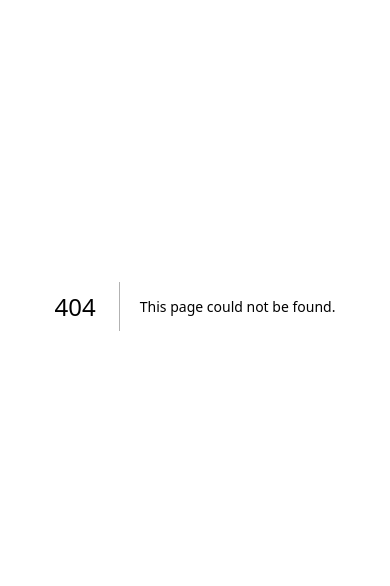
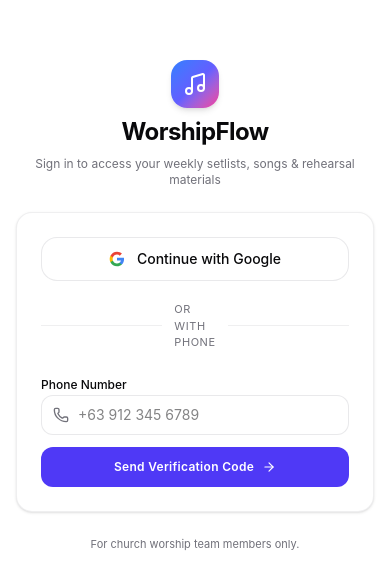
Before and after one commit to aeronautic005/WorshipFlow-Music-Application, a Next.js app: page /login in a window 390 px wide. Before the commit this address had no page. Shown: the part 116-702 px from the top of the page. Built offline with nearby package versions, Linux system fonts and the light colour scheme.

Commit message:
ui(auth): build login page with google and phone options

```diff
--- /dev/null
+++ b/src/app/login/page.tsx
@@ -0,0 +1,218 @@
+"use client"
+
+import { useState } from "react"
+import { useRouter } from "next/navigation"
+import { Music, Phone, ArrowRight, Loader2, AlertCircle, CheckCircle2 } from "lucide-react"
+import { signInWithGoogle, signInWithPhoneOtp, verifyPhoneOtp } from "@/lib/auth"
+
+export default function LoginPage() {
+  const router = useRouter()
+  const [phone, setPhone] = useState("")
+  const [otp, setOtp] = useState("")
+  const [step, setStep] = useState<"phone" | "otp">("phone")
+  const [loading, setLoading] = useState(false)
+  const [error, setError] = useState<string | null>(null)
+  const [success, setSuccess] = useState<string | null>(null)
+
+  const handleGoogleLogin = async () => {
+    try {
+      setLoading(true)
+      setError(null)
+      await signInWithGoogle()
+    } catch (err: unknown) {
+      setError(err instanceof Error ? err.message : "Failed to sign in with Google")
+      setLoading(false)
+    }
+  }
+
+  const handleSendOtp = async (e: React.FormEvent) => {
+    e.preventDefault()
+    if (!phone.trim()) {
+      setError("Please enter your phone number")
+      return
+    }
+
+    try {
+      setLoading(true)
+      setError(null)
+      await signInWithPhoneOtp(phone.trim())
+      setStep("otp")
+      setSuccess("Verification code sent to your phone")
+    } catch (err: unknown) {
+      setError(err instanceof Error ? err.message : "Failed to send verification code")
+    } finally {
+      setLoading(false)
+    }
+  }
+
+  const handleVerifyOtp = async (e: React.FormEvent) => {
+    e.preventDefault()
+    if (!otp.trim()) {
+      setError("Please enter the 6-digit verification code")
+      return
+    }
+
+    try {
+      setLoading(true)
+      setError(null)
+      await verifyPhoneOtp(phone.trim(), otp.trim())
+      router.push("/")
+      router.refresh()
+    } catch (err: unknown) {
+      setError(err instanceof Error ? err.message : "Invalid code. Please try again.")
+    } finally {
+      setLoading(false)
+    }
+  }
+
+  return (
+    <div className="min-h-screen flex flex-col justify-center items-center px-4 py-12 bg-background selection:bg-indigo-500/20">
+      <div className="w-full max-w-sm space-y-6">
+        {/* Header & Logo */}
+        <div className="text-center space-y-2">
+          <div className="inline-flex h-12 w-12 items-center justify-center rounded-2xl bg-gradient-to-br from-blue-500 via-indigo-500 to-pink-500 text-white shadow-md mx-auto mb-2">
+            <Music className="h-6 w-6" />
+          </div>
+          <h1 className="text-2xl font-bold tracking-tight">WorshipFlow</h1>
+          <p className="text-xs text-muted-foreground">
+            Sign in to access your weekly setlists, songs & rehearsal materials
+          </p>
+        </div>
+
+        {/* Error / Success Notices */}
+        {error && (
+          <div className="flex items-center gap-2 p-3 rounded-lg bg-destructive/10 border border-destructive/20 text-destructive text-xs">
+            <AlertCircle className="h-4 w-4 shrink-0" />
+            <span>{error}</span>
+          </div>
+        )}
+        {success && (
+          <div className="flex items-center gap-2 p-3 rounded-lg bg-emerald-500/10 border border-emerald-500/20 text-emerald-400 text-xs">
+            <CheckCircle2 className="h-4 w-4 shrink-0" />
+            <span>{success}</span>
+          </div>
+        )}
+
+        {/* Login Card */}
+        <div className="rounded-2xl border border-border/60 bg-card p-6 shadow-sm space-y-5">
+          {/* Google Button */}
+          <button
+            type="button"
+            onClick={handleGoogleLogin}
+            disabled={loading}
+            className="w-full flex items-center justify-center gap-3 h-11 px-4 rounded-xl border border-border/80 bg-background hover:bg-accent/50 text-sm font-medium transition-colors disabled:opacity-50"
+          >
+            <svg className="h-4 w-4" viewBox="0 0 24 24">
+              <path
+                d="M22.56 12.25c0-.78-.07-1.53-.2-2.25H12v4.26h5.92c-.26 1.37-1.04 2.53-2.21 3.31v2.77h3.57c2.08-1.92 3.28-4.74 3.28-8.09z"
+                fill="#4285F4"
+              />
+              <path
+                d="M12 23c2.97 0 5.46-.98 7.28-2.66l-3.57-2.77c-.98.66-2.23 1.06-3.71 1.06-2.86 0-5.29-1.93-6.16-4.53H2.18v2.84C3.99 20.53 7.7 23 12 23z"
+                fill="#34A853"
+              />
+              <path
+                d="M5.84 14.09c-.22-.66-.35-1.36-.35-2.09s.13-1.43.35-2.09V7.06H2.18C1.43 8.55 1 10.22 1 12s.43 3.45 1.18 4.94l2.85-2.22.81-.63z"
+                fill="#FBBC05"
+              />
+              <path
+                d="M12 5.38c1.62 0 3.06.56 4.21 1.64l3.15-3.15C17.45 2.09 14.97 1 12 1 7.7 1 3.99 3.47 2.18 7.06l3.66 2.84c.87-2.6 3.3-4.52 6.16-4.52z"
+                fill="#EA4335"
+              />
+            </svg>
+            <span>Continue with Google</span>
+          </button>
+
+          {/* Divider */}
+          <div className="relative flex items-center justify-center">
+            <div className="border-t border-border/60 w-full" />
+            <span className="bg-card px-3 text-[11px] text-muted-foreground uppercase tracking-wider">
+              Or with phone
+            </span>
+            <div className="border-t border-border/60 w-full" />
+          </div>
+
+          {/* Phone OTP Form */}
+          {step === "phone" ? (
+            <form onSubmit={handleSendOtp} className="space-y-3">
+              <div className="space-y-1.5">
+                <label className="text-xs font-medium text-foreground">Phone Number</label>
+                <div className="relative">
+                  <Phone className="absolute left-3 top-1/2 -translate-y-1/2 h-4 w-4 text-muted-foreground" />
+                  <input
+                    type="tel"
+                    placeholder="+63 912 345 6789"
+                    value={phone}
+                    onChange={(e) => setPhone(e.target.value)}
+                    disabled={loading}
+                    className="w-full h-10 pl-9 pr-3 rounded-lg border border-border/80 bg-background text-sm focus:outline-none focus:ring-2 focus:ring-indigo-500/50"
+                  />
+                </div>
+              </div>
+
+              <button
+                type="submit"
+                disabled={loading}
+                className="w-full flex items-center justify-center gap-2 h-10 px-4 rounded-lg bg-indigo-600 hover:bg-indigo-500 text-white text-xs font-semibold tracking-wide transition-colors disabled:opacity-50"
+              >
+                {loading ? (
+                  <Loader2 className="h-4 w-4 animate-spin" />
+                ) : (
+                  <>
+                    <span>Send Verification Code</span>
+                    <ArrowRight className="h-3.5 w-3.5" />
+                  </>
+                )}
+              </button>
+            </form>
+          ) : (
+            <form onSubmit={handleVerifyOtp} className="space-y-3">
+              <div className="space-y-1.5">
+                <div className="flex items-center justify-between">
+                  <label className="text-xs font-medium text-foreground">6-Digit Code</label>
+                  <button
+                    type="button"
+                    onClick={() => {
+                      setStep("phone")
+                      setError(null)
+                      setSuccess(null)
+                    }}
+                    className="text-[11px] text-indigo-400 hover:underline"
+                  >
+                    Change phone
+                  </button>
+                </div>
+                <input
+                  type="text"
+                  maxLength={6}
+                  placeholder="123456"
+                  value={otp}
+                  onChange={(e) => setOtp(e.target.value)}
+                  disabled={loading}
+                  className="w-full h-11 text-center tracking-widest text-lg font-mono rounded-lg border border-border/80 bg-background focus:outline-none focus:ring-2 focus:ring-indigo-500/50"
+                />
+              </div>
+
+              <button
+                type="submit"
+                disabled={loading}
+                className="w-full flex items-center justify-center gap-2 h-10 px-4 rounded-lg bg-indigo-600 hover:bg-indigo-500 text-white text-xs font-semibold tracking-wide transition-colors disabled:opacity-50"
+              >
+                {loading ? (
+                  <Loader2 className="h-4 w-4 animate-spin" />
+                ) : (
+                  <span>Verify & Sign In</span>
+                )}
+              </button>
+            </form>
+          )}
+        </div>
+
+        {/* Footer info */}
+        <p className="text-center text-[11px] text-muted-foreground">
+          For church worship team members only.
+        </p>
+      </div>
+    </div>
+  )
+}
```
